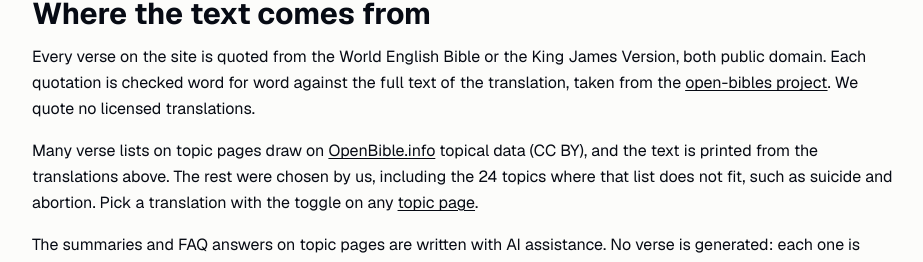
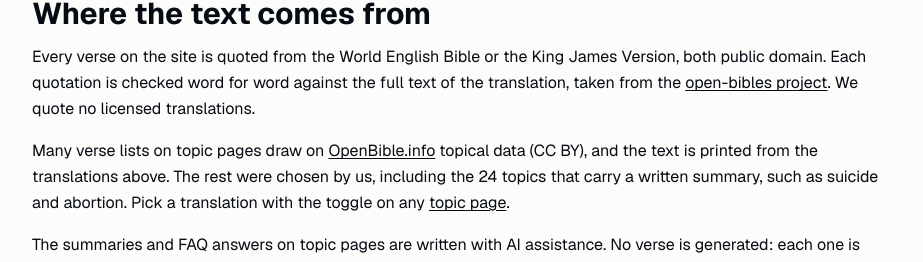
Before and after one commit to rdoyle99/biblesaysabout.com, a Next.js app: page /about in a window 1280 px wide. Shown: the part 1173-1435 px from the top of the page, without its empty margins (176-1099 px from the left). Built offline with nearby package versions, Linux system fonts and the light colour scheme.

Commit message:
about page: say the 24 hand-chosen topics carry a written summary instead of claiming the openbible list did not fit
Co-Authored-By: Claude Sonnet 5.5 <noreply@anthropic.com>

```diff
--- a/app/about/page.js
+++ b/app/about/page.js
@@ -113,7 +113,7 @@ export default function About() {
               OpenBible.info
             </a>{" "}
             topical data (CC BY), and the text is printed from the translations above. The rest were chosen by us, including the{" "}
-            {handChosenCount} topics where that list does not fit, such as suicide and abortion. Pick a translation with the toggle on any{" "}
+            {handChosenCount} topics that carry a written summary, such as suicide and abortion. Pick a translation with the toggle on any{" "}
             <Link href="/verses/love" className="underline underline-offset-2 hover:text-primary">
               topic page
             </Link>
```
